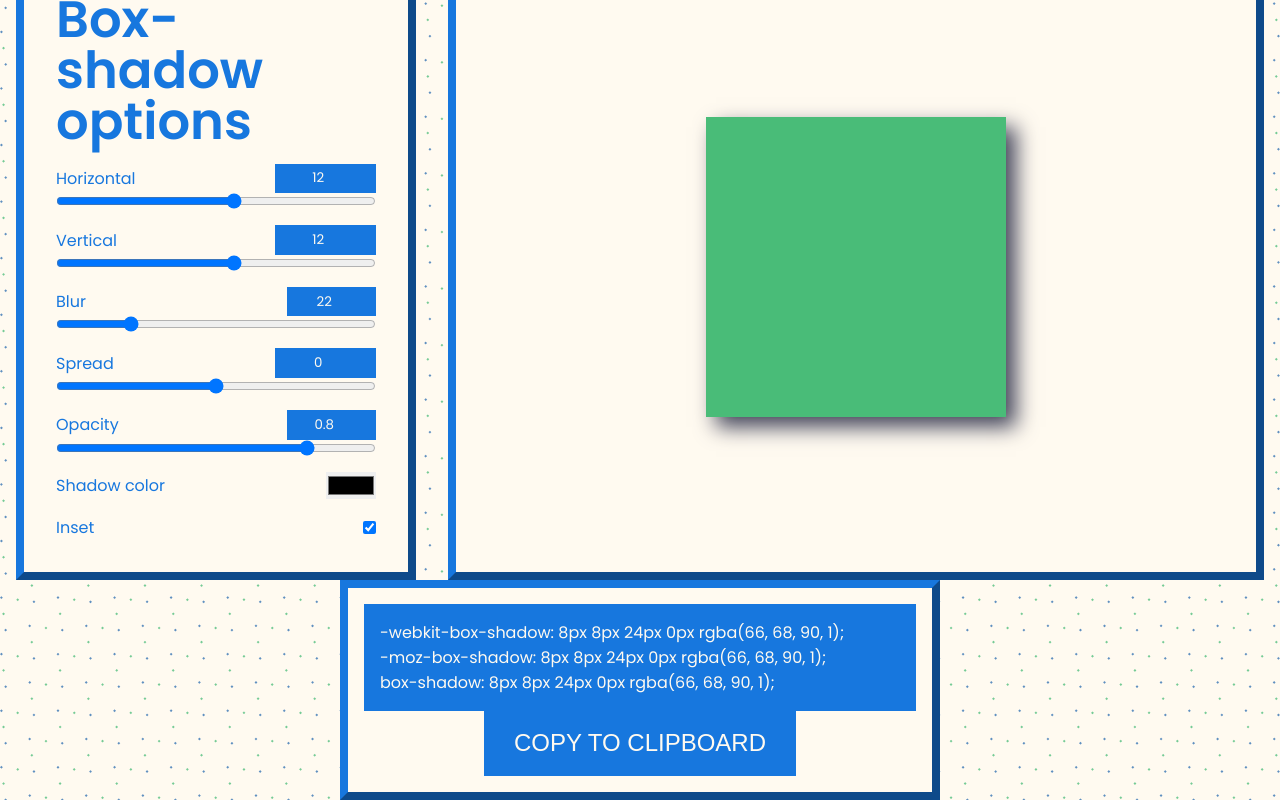
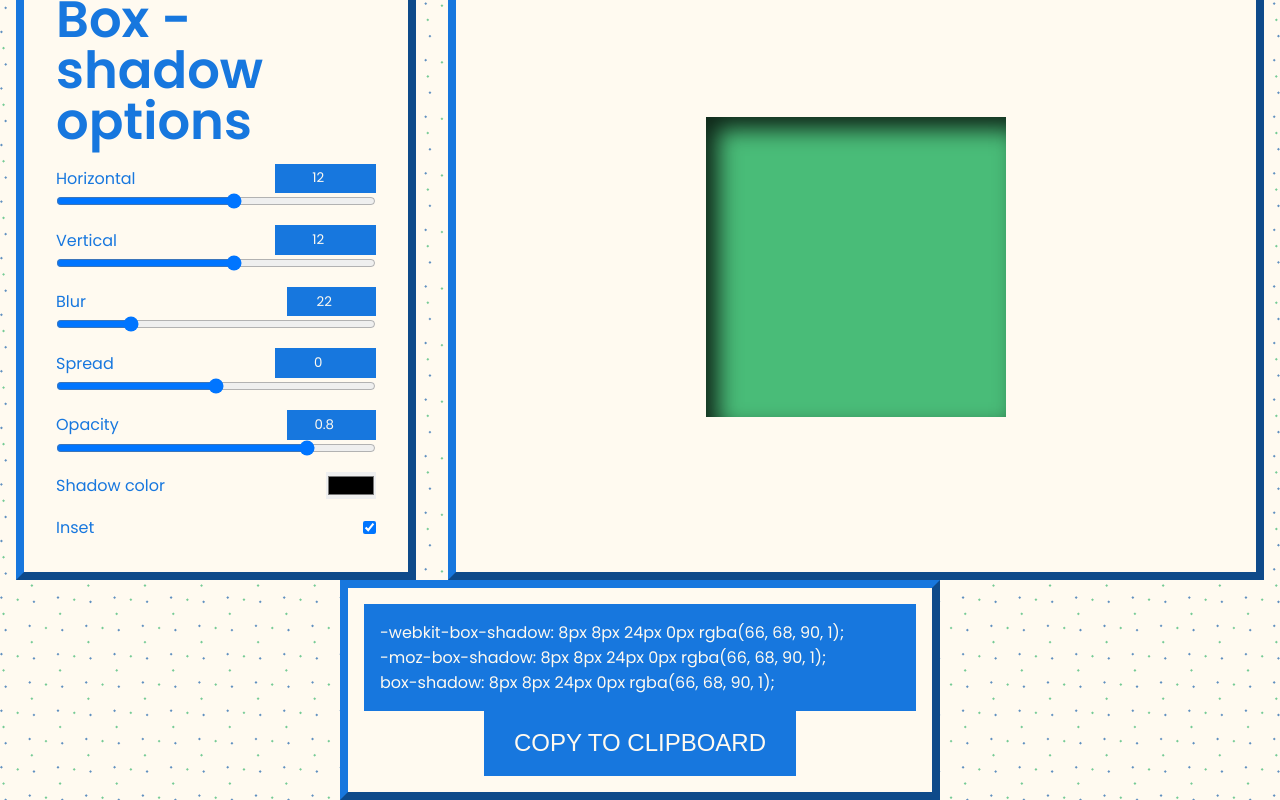
Before and after one commit to userMatMik/box_shadow_generator, a plain HTML site: page index.html in a window 1280 px wide. Both pictures are taken after a click on the checkbox "Inset". Shown: the part 316-1116 px from the top of the page. Drawn offline with Linux system fonts and the light colour scheme.

Commit message:
Add files via upload

```diff
--- a/index.html
+++ b/index.html
@@ -15,14 +15,14 @@
     <nav class="nav">
         <ul class="nav__list wrapper">
             <li class="nav__item"><a href="" class="nav__link">Box Shadow</a></li>
-            <li class="nav__item"><a href="" class="nav__link">Text Shadow</a></li>
+            <li class="nav__item"><a href="./text-shadow.html" class="nav__link">Text Shadow</a></li>
             <li class="nav__item"><a href="" class="nav__link">Border Radius</a></li>
         </ul>
     </nav>
     <main class="generator wrapper">
         <div class="row">
             <div class="generator__input">
-                <h2>Box-shadow options</h2>
+                <h2>Box - shadow options</h2>
                 <div class="option-group">
                     <div class="option-wrapper">
                         <label for="horizontal">Horizontal</label>
--- a/script.js
+++ b/script.js
@@ -4,20 +4,19 @@ const box = document.querySelector('#box');
 //! box-shadow: none|h-offset v-offset blur spread color |inset|initial|inherit;
 //! document.getElementById("shadow").style["boxShadow"] = "0 0 5px #999999";
 
+//? https://javascript.plainenglish.io/convert-hex-to-rgb-with-javascript-4984d16219c3
 //? Get the 2 left digits of the hex color code and convert to decimal value to get the red color level.
 //? Get the 2 middle digits of the hex color code and convert to decimal value to get the green color level.
 //? Get the 2 right digits of the hex color code and convert to decimal value to get the blue color level
 
 
 function hexToRGB(hex) {
-
-    const r = parseInt(hex.replace('#', '').slice(0, 2), 16)
-    const g = parseInt(hex.replace('#', '').slice(2, 4), 16)
-    const b = parseInt(hex.replace('#', '').slice(4, 6), 16)
-
+    const hexValue = hex.replace('#', '');
+    const r = parseInt(hexValue.slice(0, 2), 16);
+    const g = parseInt(hexValue.slice(2, 4), 16);
+    const b = parseInt(hexValue.slice(4, 6), 16);
 
     return `${r}, ${g}, ${b}`
-
 }
 
 console.log(hexToRGB('#121111'));
@@ -30,12 +29,11 @@ function updateShadow() {
     const spread = document.querySelector('#spread').value;
     const opacity = document.querySelector('#opacity').value;
     const color = document.querySelector('#shadow-color').value;
-
-    console.log(color);
+    const inset = document.querySelector('#inset').checked;
 
     console.log(`${hOffset}px ${vOffset}px ${blur}px ${spread}px rgb${hexToRGB(color)}`)
 
-    box.style['boxShadow'] = `${hOffset}px ${vOffset}px ${blur}px ${spread}px rgb(${hexToRGB(color)}, ${opacity})`
+    box.style['boxShadow'] = `${inset ? 'inset' : ''} ${hOffset}px ${vOffset}px ${blur}px ${spread}px rgb(${hexToRGB(color)}, ${opacity})`
 }
 
 
@@ -93,4 +91,6 @@ opacityInputs.forEach((input, i) => {
 
 })
 
-document.querySelector('#shadow-color').addEventListener('change', updateShadow )
+document.querySelector('#shadow-color').addEventListener('change', updateShadow);
+
+document.querySelector('#inset').addEventListener('change',updateShadow);
--- a/style.scss
+++ b/style.scss
@@ -107,7 +107,7 @@ a {
 
     color: $text;
 
-    @media screen and (min-width: 900px){
+    @media screen and (min-width: 800px){
         .row {
             display: flex;
             gap: 2rem
```
Also changed, not shown: style.css.
